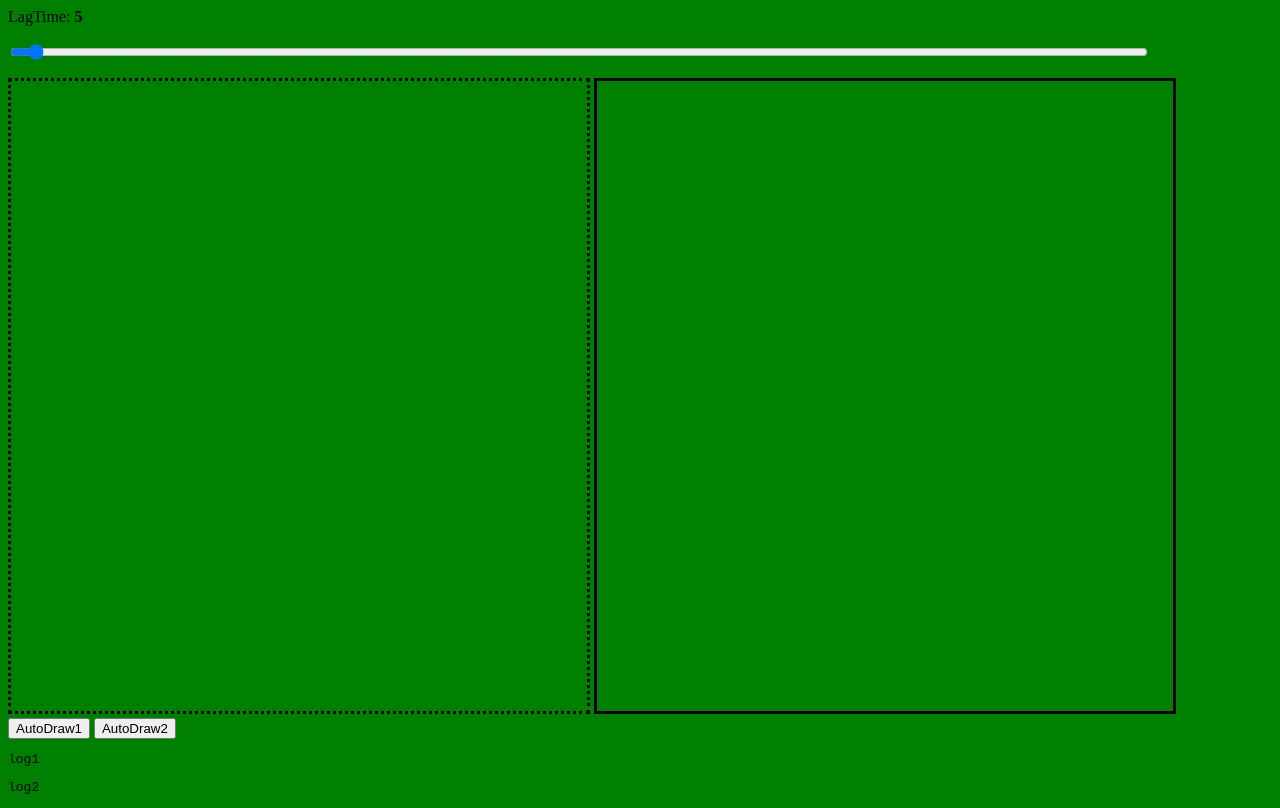
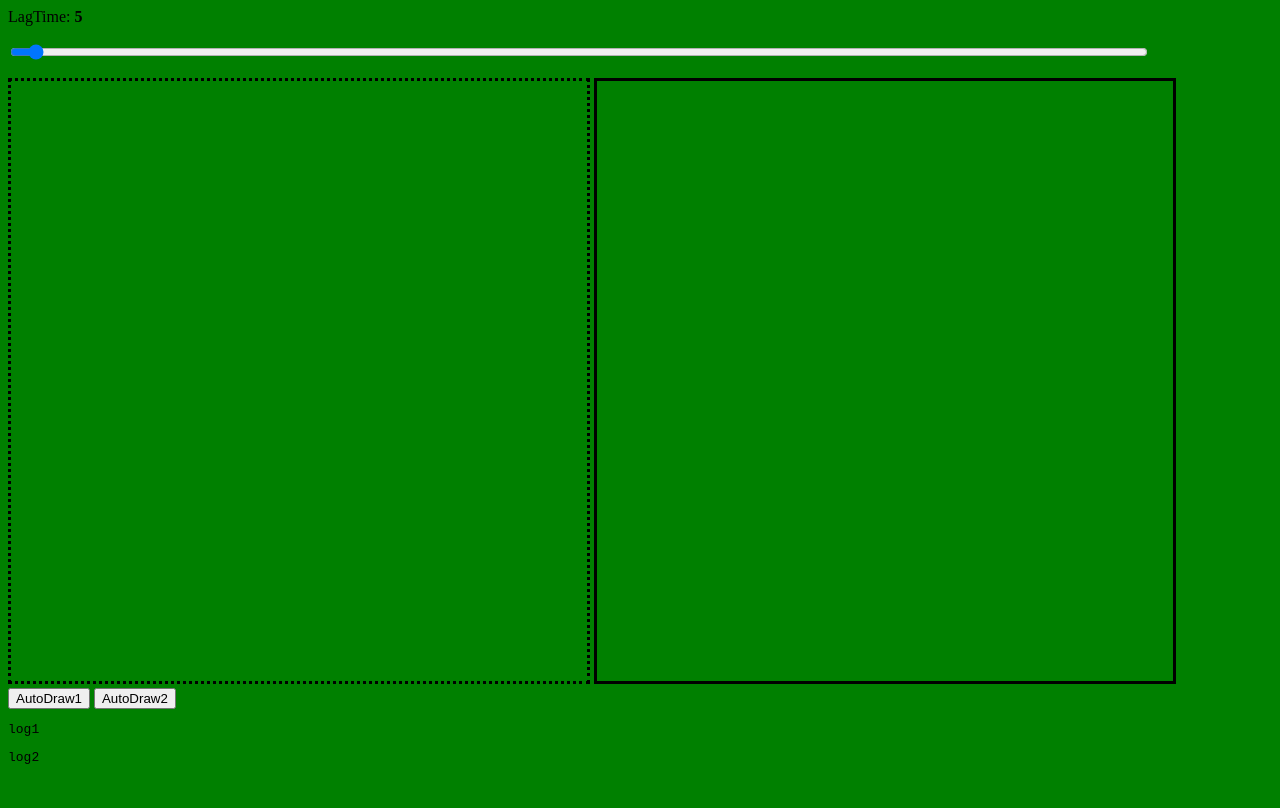
Before and after one commit to keyou/CanvasTest, a plain HTML site: page canvas-lag-test.html in a window 1280 px wide. Drawn offline with Linux system fonts and the light colour scheme.

Commit message:
update canvas lag test

```diff
--- a/canvas-lag-test.html
+++ b/canvas-lag-test.html
@@ -152,7 +152,7 @@
         });
 
         const width = (window.innerWidth * 0.9) / 2;
-        const height = Math.max(window.innerHeight - 170, 100);
+        const height = Math.max(window.innerHeight - 200, 100);
         canvas.width = width;
         canvas.height = height;
 
```
